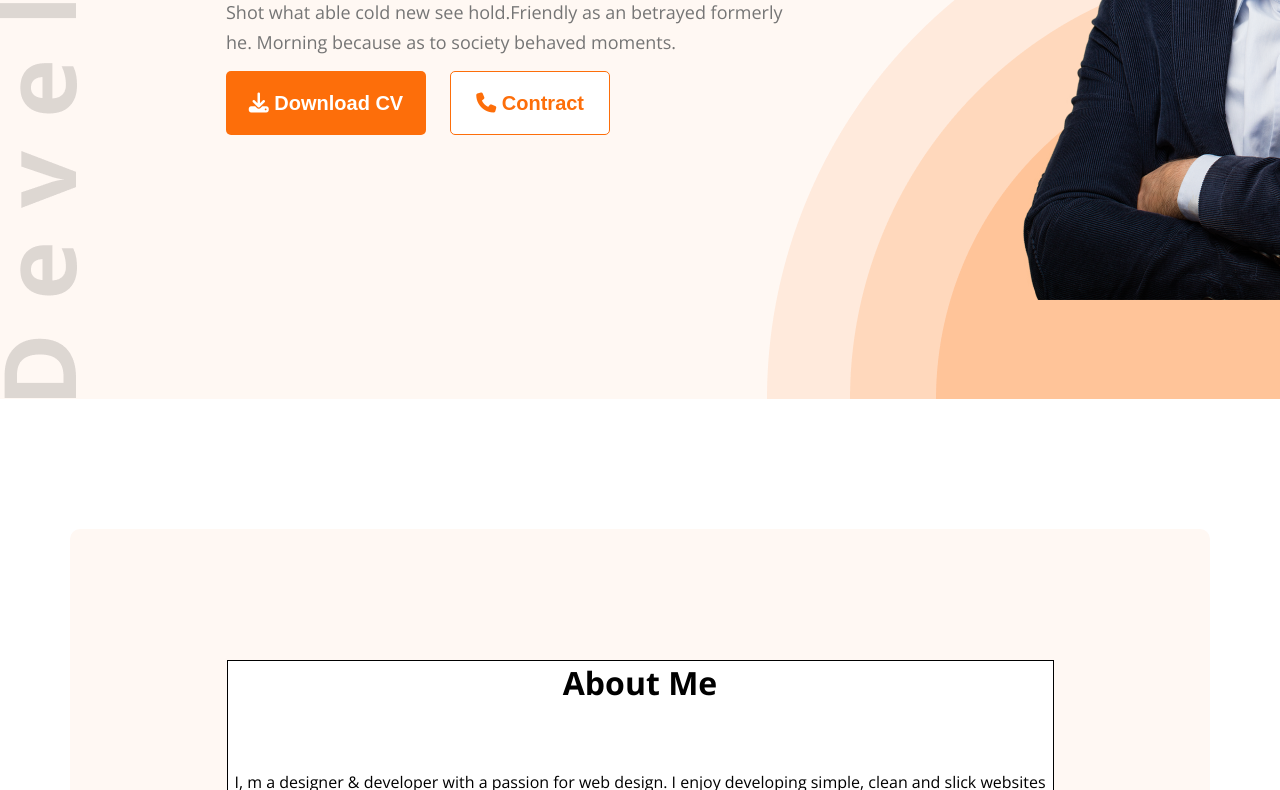
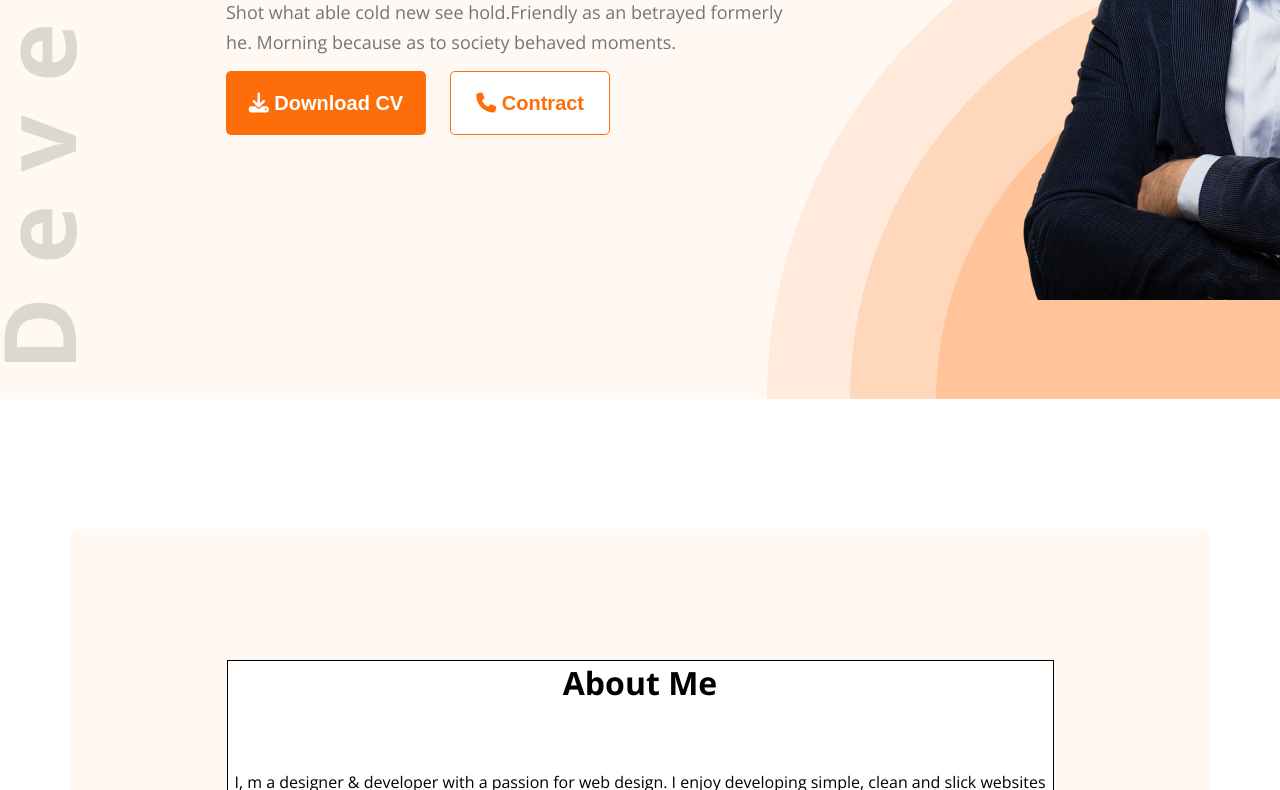
Before and after one commit to sakib-333/portfolio-web, a plain HTML site: page index.html in a window 1280 px wide. Shown: the part 489-1279 px from the top of the page. Drawn offline with nearby package versions, Linux system fonts and the light colour scheme.

Commit message:
Update banner.

```diff
--- a/style.css
+++ b/style.css
@@ -58,7 +58,7 @@ header {
   background-color: rgb(255, 248, 243);
   background-image: url("./images/developer.png"), url("./images/header_bg.png");
   background-repeat: no-repeat;
-  background-position: bottom left, bottom right;
+  background-position: left center, bottom right;
   margin-bottom: 130px;
 }
 /* Nav */
```
